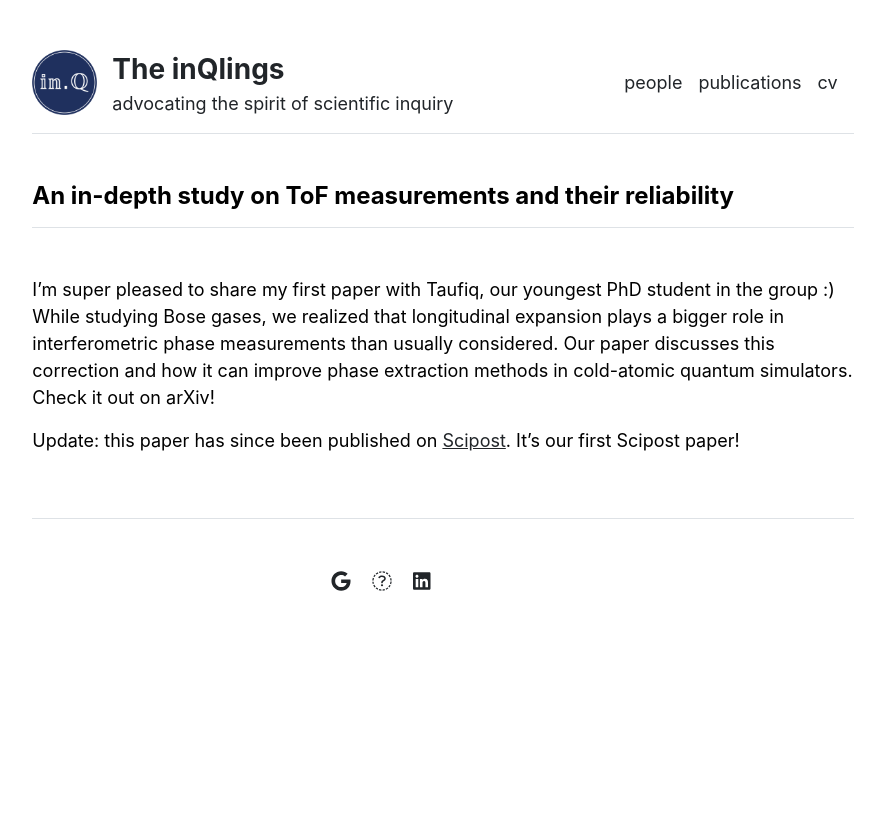
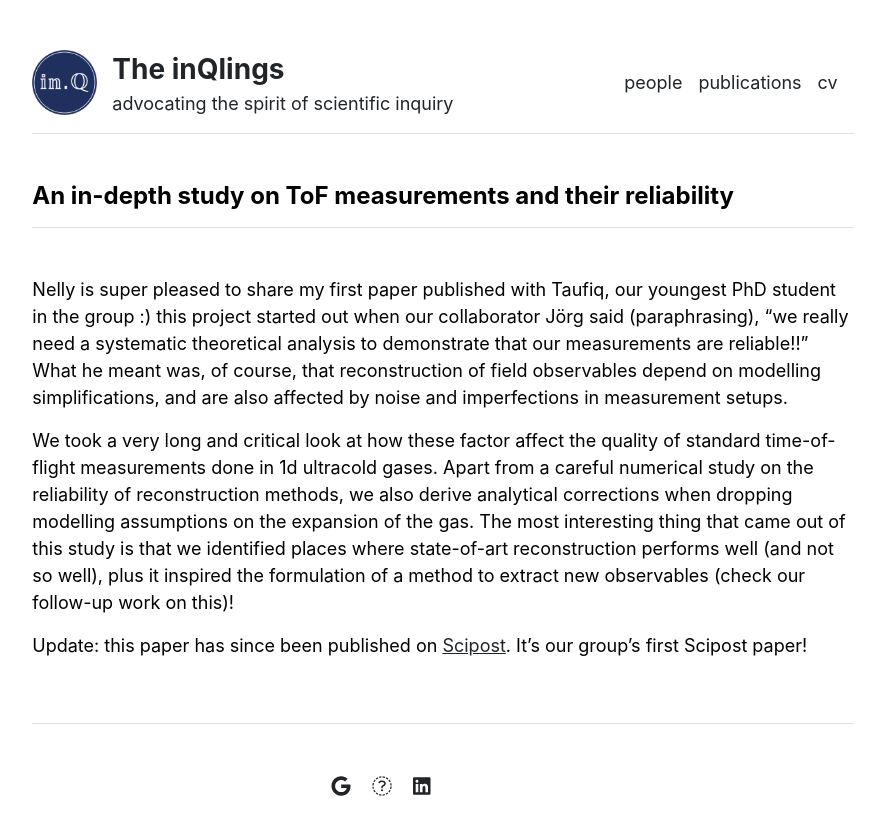
Before and after one commit to nelly-ng/nelly-ng.github.io, a Jekyll site: the page built from _posts/2025-02-24-ToF.md, in a window 1280 px wide. Shown: the top 835 px of the page, without its empty margins (197-1082 px from the left). Built offline with Jekyll 4.4.1, drawn with Linux system fonts in a browser that asks for light colours.

Commit message:
Update 2025-02-24-ToF.md

```diff
--- a/_posts/2025-02-24-ToF.md
+++ b/_posts/2025-02-24-ToF.md
@@ -3,6 +3,8 @@ layout: post
 title: "An in-depth study on ToF measurements and their reliability"
 ---
 
-I’m super pleased to share my first paper with Taufiq, our youngest PhD student in the group :) While studying Bose gases, we realized that longitudinal expansion plays a bigger role in interferometric phase measurements than usually considered. Our paper discusses this correction and how it can improve phase extraction methods in cold-atomic quantum simulators. Check it out on arXiv!
+Nelly is super pleased to share my first paper published with Taufiq, our youngest PhD student in the group :) this project started out when our collaborator Jörg said (paraphrasing), "we really need a systematic theoretical analysis to demonstrate that our measurements are reliable!!" What he meant was, of course, that reconstruction of field observables depend on modelling simplifications, and are also affected by noise and imperfections in measurement setups.
 
-Update: this paper has since been published on [Scipost](https://scipost.org/10.21468/SciPostPhys.18.2.065). It's our first Scipost paper!
+We took a very long and critical look at how these factor affect the quality of standard time-of-flight measurements done in 1d ultracold gases. Apart from a careful numerical study on the reliability of reconstruction methods, we also derive analytical corrections when dropping modelling assumptions on the expansion of the gas. The most interesting thing that came out of this study is that we identified places where state-of-art reconstruction performs well (and not so well), plus it inspired the formulation of a method to extract new observables (check our follow-up work on this)!
+
+Update: this paper has since been published on [Scipost](https://scipost.org/10.21468/SciPostPhys.18.2.065). It's our group's first Scipost paper!
```
